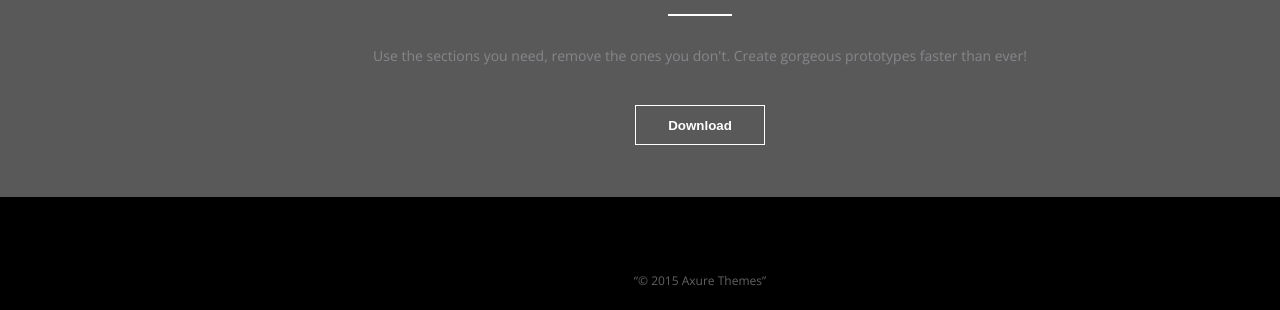
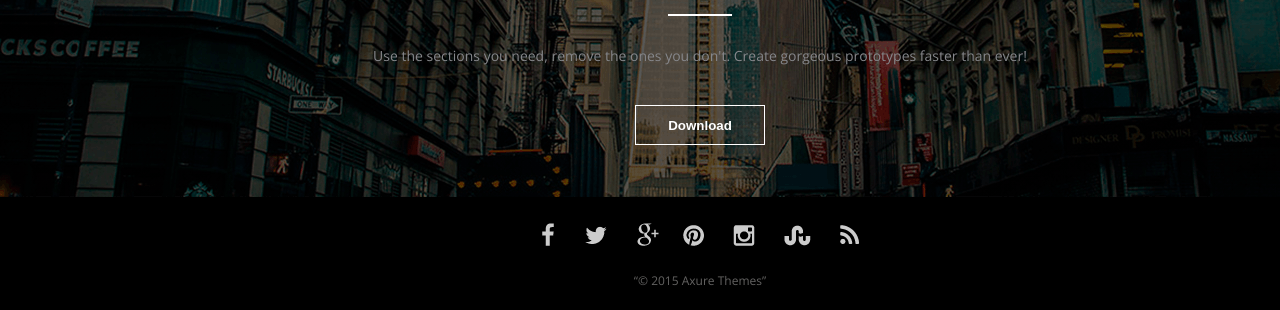
Before and after one commit to Ilya1707/Information-cards-layout, a plain HTML site: page index.html in a window 1280 px wide. Shown: the part 721-1031 px from the top of the page. Drawn offline with nearby package versions, Linux system fonts and the light colour scheme.

Commit message:
Update main.css

```diff
--- a/style/main.css
+++ b/style/main.css
@@ -94,7 +94,7 @@ main {
 =================================================================== */
 .section{
     display: inline-block;
-    background: linear-gradient(rgba(0, 0, 0, 0.65), rgba(0, 0, 0, 0.65)), no-repeat center url("../img/backdrop.png") ;
+    background: linear-gradient(rgba(0, 0, 0, 0.65), rgba(0, 0, 0, 0.65)), no-repeat center url("../img/background.png") ;
     margin: 0 auto;
     width: 1400px;
     height: 326px;
@@ -126,7 +126,7 @@ main {
 }
 .social-icon{
     display: block;
-    background: no-repeat center url("../img/social.png");
+    background: no-repeat center url("../img/icons.png");
     margin: 0 auto;
     width: 320px;
 }
```
